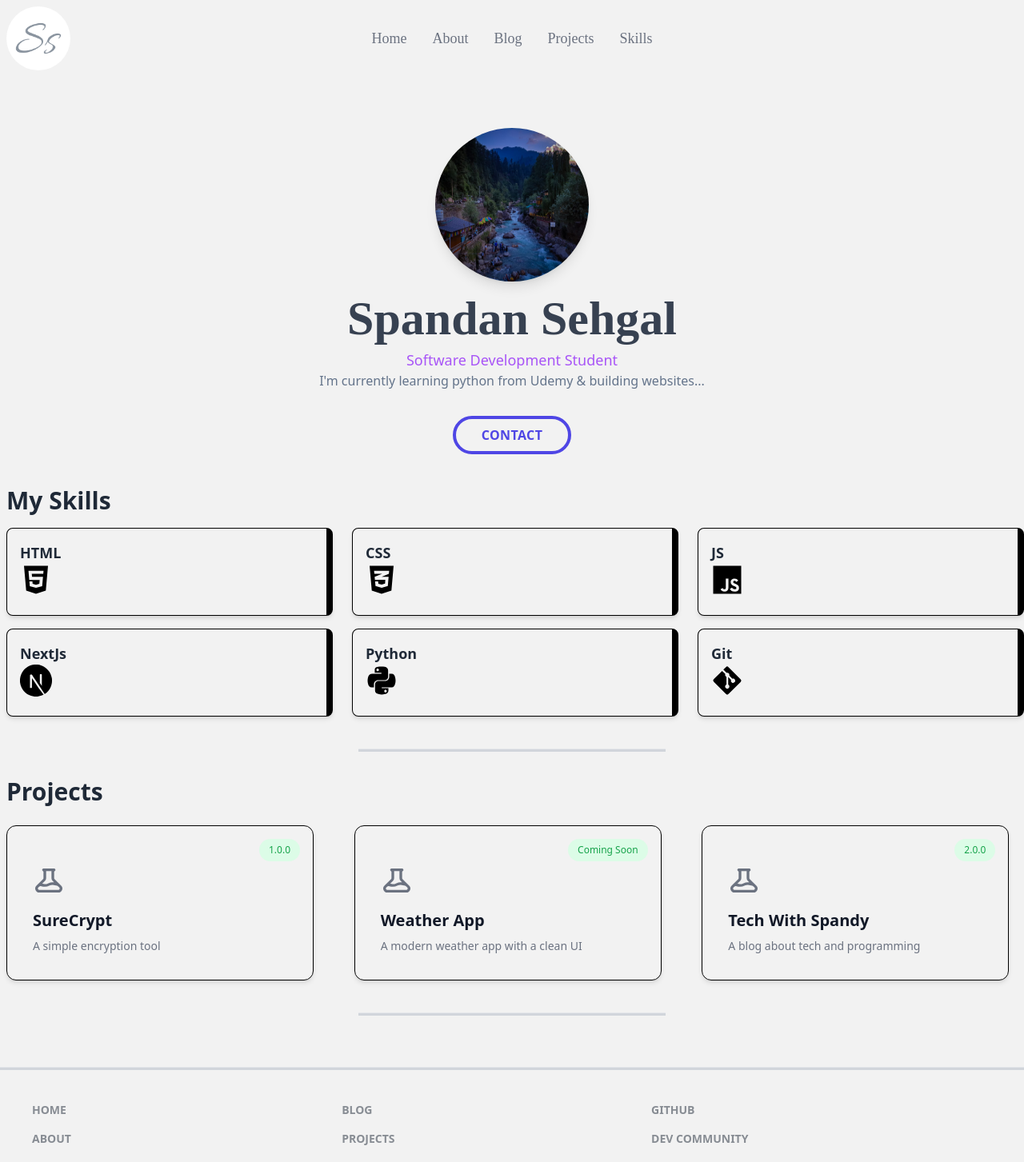
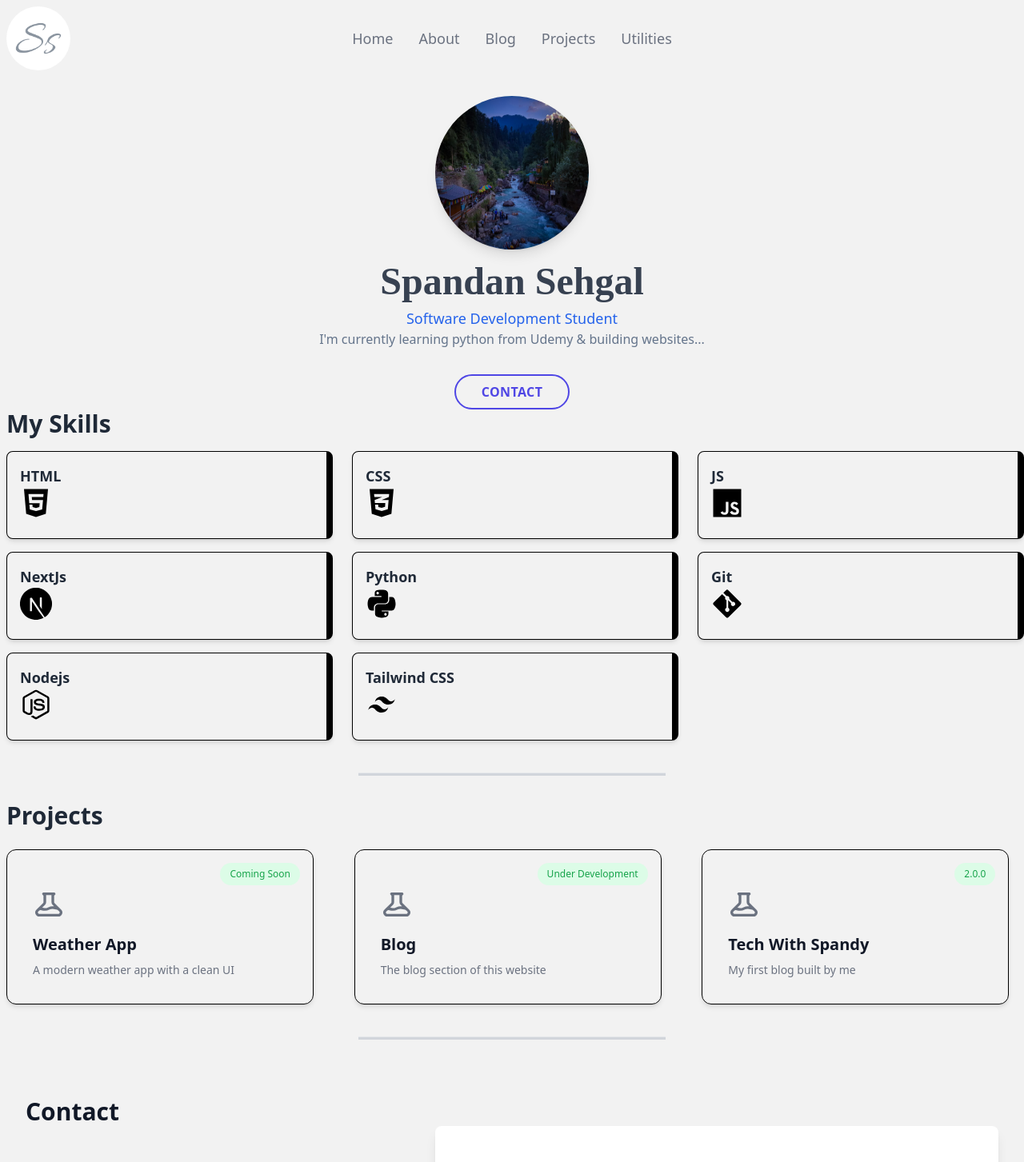
Before and after one commit to sehgalspandan/Span41n, a Next.js app: page / in a window 1280 px wide. Shown: the top 1453 px of the page at 80% size. Built offline with nearby package versions, Linux system fonts and the light colour scheme; a web font is replaced by a local one.

Commit message:
Minor UI improvements.

```diff
--- a/components/contact.js
+++ b/components/contact.js
@@ -1,6 +1,6 @@
 import React, { useRef } from 'react';
 import emailjs from '@emailjs/browser';
-import {motion} from 'framer-motion'
+import { motion } from 'framer-motion'
 
 export const Contact = () => {
   const form = useRef();
@@ -23,30 +23,12 @@ export const Contact = () => {
   };
 
   return (
-    // <motion.div initial={{opacity:0, x:10}}
-    // animate={{opacity:1, x:0}}
-    // transition={{duration:1}}
-    // >
-    //     <div className="flex justify-center mt-10">
-    //         <p className='text-4xl font-bold '>Get in touch ✉</p>
-    //     </div>
-    //     <form ref={form} onSubmit={sendEmail} className="text-gray-700 bg-gray-100 p-6 w-full mx-auto ">
-    //         <label className="block font-bold text-xl mb-2">Name</label>
-    //         <input type="text" name="user_name" className="w-full p-3 rounded-lg border-2 border-gray-300" />
-    //         <label className="block font-bold text-xl mt-6 mb-2">Email</label>
-    //         <input type="email" name="user_email" className="w-full p-3 rounded-lg border-2 border-gray-300" />
-    //         <label className="block font-bold text-xl mt-6 mb-2">Message</label>
-    //         <textarea name="message" className="w-full p-3 rounded-lg border-2 border-gray-300 h-32"></textarea>
-    //         <div className="flex justify-center">
-    //             <input type="submit" value="Send" className="mt-6 py-3 px-6 rounded-xl w-80 hover:bg-gray-800 hover:text-white transition-all ease-in-out hover:cursor-pointer border-gray-800 border-2 text-gray-600 font-bold" />
-    //         </div>
-    //     </form>
-    // </motion.div>
+
     <motion.div
       initial={{ opacity: 0, x: 10 }}
       animate={{ opacity: 1, x: 0 }}
       transition={{ duration: 1 }}>
-<section className="bg-gray-100 mt-2">
+      <section className=" mt-2">
         <div className="mx-auto max-w-screen-xl px-4 py-16 sm:px-6 lg:px-8">
           <h1 className="text-3xl text-gray-900 font-bold">Contact</h1>
 
@@ -56,61 +38,18 @@ transition={{ duration: 1 }}>
                 Got something on your mind? Whether it&apos;s work-related or just a casual chat, I&apos;m all ears. Don&apos;t hesitate to reach out—I&apos;m here to listen. Your thoughts and ideas matter, and I&apos;m ready to engage in conversation. Let&apos;s connect and have a meaningful discussion. Get in touch with me now!
               </p>
               <div className="mt-8">
+
+                <address className="mt-2 text-gray-900 font-semibold not-italic">
+                  My email address:
+                </address>
                 <a href="mailto:spandansehgal@gmail.com" className="text-2xl font-bold text-pink-600">
                   spandansehgal@gmail.com
                 </a>
-          <address className="mt-2 not-italic">
-            Gurugram, Haryana, India
-          </address>
               </div>
             </div>
 
             <div className="rounded-lg bg-white p-8 shadow-lg lg:col-span-3 lg:p-12">
-        {/* <form ref={form} onSubmit={sendEmail} className="space-y-4">
-          <div>
-            <label className="sr-only" htmlFor="name">Name</label>
-            <input
-              className="w-full rounded-lg border-b-2 border-black p-3 text-sm"
-              placeholder="Name"
-              type="text"
-              id="user_name"
-              name="user_name"
-            />
-          </div>
 
-          <div className="grid grid-cols-1 gap-4 sm:grid-cols-2">
-            <div>
-              <label className="sr-only" htmlFor="email">Email</label>
-              <input
-                className="w-full rounded-lg border-b-2 border-black p-3 text-sm"
-                placeholder="Email address"
-                type="email"
-                id="user_email"
-                name="user_email"
-              />
-            </div>
-          </div>
-
-          <div>
-            <label className="sr-only" htmlFor="message">Message</label>
-            <textarea
-              className="w-full rounded-lg border-b-2 border-black p-3 text-sm"
-              placeholder="Message"
-              rows="8"
-              id="message"
-              name="message"
-            ></textarea>
-          </div>
-
-          <div className="mt-4">
-            <button
-              type="submit"
-              className="inline-block w-full rounded-lg bg-black px-5 py-3 font-medium text-white sm:w-auto"
-            >
-              Send Message
-            </button>
-          </div>
-        </form> */}
               <form ref={form} onSubmit={sendEmail} className="space-y-4">
                 <div>
                   <label className="sr-only" htmlFor="name">Name</label>
--- a/components/landing.tsx
+++ b/components/landing.tsx
@@ -18,20 +18,22 @@ export default function Landing() {
 >
 
 <div className="flex items-center justify-center">
-  <div className=" font-semibold text-center p-10 max-w-xl">
+  <div className=" font-semibold text-center  max-w-xl">
     <img
       className="mb-3 w-48 h-48 hover:scale-125 transition-all ease-out rounded-full shadow-lg mx-auto"
       src="/pf.jpeg"
       alt="Spandan"
     />
-    <h1 id='name' className="text-6xl text-gray-700 mt-4 " > Spandan Sehgal </h1>
-    <h3 className="font-medium text-xs md:text-sm mt-2 lg:text-lg text-purple-500 "> Software Development Student </h3>
+    <h1 id='name' className="text-5xl text-gray-700 mt-4 " > Spandan Sehgal </h1>
+    <h3 className="font-medium text-xs md:text-sm mt-2 lg:text-lg text-blue-600 "> Software Development Student </h3>
     <p className="  text-slate-500 dark:text-gray-300 font-medium text-sm md:text-base text-center">
       I&apos;m currently learning python from Udemy & building websites...
     </p>
-    <button   className="border-indigo-600 border-4 px-8 py-2 mt-8 rounded-3xl hover:scale-110 transition-all ease-in-out text-indigo-600 font-semibold uppercase tracking-wide">
-     <a href="mailto:spandansehgal@gmail.com"> Contact </a>
+    <a href="mailto:spandansehgal@gmail.com">
+    <button   className="border-indigo-600 border-2 px-8 py-2 mt-8 rounded-3xl hover:scale-105 transition-all ease-in-out text-indigo-600 font-semibold uppercase tracking-wide">
+     Contact
     </button>
+    </a>
 
   </div>
 
--- a/components/navbar.tsx
+++ b/components/navbar.tsx
@@ -5,7 +5,7 @@ import React from 'react'
 export default function navbar() {
     return (
         <div>
-            <div className="navbar font-comf bg-base-200">
+            <div className="navbar font-sans bg-base-200">
   <div className="navbar-start">
   <img src="/logo/logo-color.png" className='hidden md:block w-20 h-20 rounded-full' alt="" />
 
@@ -17,8 +17,8 @@ export default function navbar() {
       <li><a href='/about' className='text-lg  text-gray-500 hover:text-gray-800 hover:scale-110 transition-all ease-out'>About</a></li>
       <li><a href='/blog' className='text-lg  text-gray-500 hover:text-gray-800 hover:scale-110 transition-all ease-out'>Blog</a></li>
       <li><a href='/projects' className='text-lg  text-gray-500 hover:text-gray-800 hover:scale-110 transition-all ease-out'>Projects</a></li>
-      {/*<li><a href='/utilities' className='text-lg  text-gray-500 hover:text-gray-800 hover:scale-110 transition-all ease-out'>Utilities</a></li>*/}
-      <li><a href='/skills' className='text-lg  text-gray-500 hover:text-gray-800 hover:scale-110 transition-all ease-out'>Skills</a></li>
+      <li><a href='/utils' className='text-lg  text-gray-500 hover:text-gray-800 hover:scale-110 transition-all ease-out'>Utilities</a></li>
+      {/* <li><a href='/skills' className='text-lg  text-gray-500 hover:text-gray-800 hover:scale-110 transition-all ease-out'>Skills</a></li> */}
     </ul>
   </div>
   <div className="navbar-end">
--- a/components/skills.tsx
+++ b/components/skills.tsx
@@ -1,3 +1,4 @@
+
 import React, { Fragment, useEffect } from "react";
 import { useAnimation, motion } from "framer-motion";
 import { useInView } from "react-intersection-observer";
@@ -32,11 +33,11 @@ const Skills = () => {
         initial="hidden"
         variants={divVariants}
         exit={{
-            opacity:0,
-            y:100
-          }}
+          opacity: 0,
+          y: 100
+        }}
       >
-        <div className="ml-2 text-3xl font-bold mb-4">My Skills</div>
+        <div className="ml-2 w-auto  text-3xl font-bold mb-4">My Skills</div>
         <div className="grid gap-4 grid-cols-1 md:grid-cols-2 lg:grid-cols-3">
           {skills.map((skill) => (
             <SkillCard
@@ -51,19 +52,22 @@ const Skills = () => {
   );
 };
 
-const SkillCard = ({ name, icon }: {name:any, icon:any}) => {
+const SkillCard = ({ name, icon }: { name: string; icon: string }) => {
   return (
-    <div
-      className={`ml-2 rounded-lg shadow-md p-4 hover:scale-90 hover:shadow-xl border-r-8 border-black border-y border-x transition duration-300`}
-    >
+    <div className="ml-2 rounded-lg shadow-md p-4 hover:scale-90 hover:cursor-pointer hover:bg-gray-200 hover:shadow-xl border-r-8 border-black border-y border-x transition duration-300">
       <div className="text-lg font-bold mb-2">
         {name}{" "}
         {icon && (
-          <Image src={icon} className="w-10 h-10" alt="Skill" width="100" height="100" />
+          <Image
+            src={icon}
+            className="w-10 h-10"
+            alt="Skill"
+            width="100"
+            height="100"
+          />
         )}
       </div>
       <div className="text-gray-600" />
-
     </div>
   );
 };
@@ -93,6 +97,14 @@ const skills = [
     name: "Git",
     icon: "/git.svg",
   },
+  {
+    name: "Nodejs",
+    icon: "/nodejs.svg"
+  },
+  {
+    name: "Tailwind CSS",
+    icon: "/tailwindcss.svg"
+  }
 ];
 
 export default Skills;
--- a/pages/index.tsx
+++ b/pages/index.tsx
@@ -32,6 +32,7 @@ export default function Home() {
           <center>
               <hr className="h-1 mt-10 w-96 bg-gray-300"></hr>
   </center>*/}
+  <Contact></Contact>
   </Layout>
 
 
--- /dev/null
+++ b/pages/utils.tsx
@@ -0,0 +1,20 @@
+import React from "react";
+import Head from "next/head";
+import Layout from "../components/layout";
+import {motion} from "framer-motion";
+
+export default function Projects() {
+    return (
+        <Layout>
+            <Head>
+                <title>Utilities</title>
+                <meta name="description" content="My Projects" />
+                <link rel="icon" href="/logo/logo-color.png" />
+            </Head>
+            <div className="flex flex-col items-center justify-center h-screen">
+                <h1 className="text-5xl font-bold">Utilities</h1>
+                <p className="text-2xl font-bold">Here are some of the tools/softwares that I use frequently</p>
+            </div>
+        </Layout>
+    )
+}
--- a/public/projects.json
+++ b/public/projects.json
@@ -1,24 +1,26 @@
 
 [
+
   {
-  "id": 1,
-  "title": "SureCrypt",
-  "description": "A simple encryption tool",
-  "link" : "https://surecrypt.com",
-    "version":"1.0.0"
-  },
-  {
-    "id": 2,
+    "id": 1,
     "title": "Weather App",
     "description": "A modern weather app with a clean UI",
     "link": "#",
     "version": "Coming Soon"
   },
   {
-    "id": 3,
-    "title": "Tech With Spandy",
-    "description": "A blog about tech and programming",
-    "link": "https://techwithspandy.tk",
-    "version": "2.0.0"
+    "id": 2,
+    "title": "Blog",
+    "description": "The blog section of this website",
+    "link": "/blog",
+    "version": "Under Development"
+  },
+
+  {
+    "id":3,
+    "title":"Tech With Spandy",
+    "description":"My first blog built by me",
+    "link":"https://techwithspandy.vercel.app",
+    "version":"2.0.0"
   }
 ]
```
Also changed, not shown: public/nodejs.svg (added), public/tailwindcss.svg (added). Lines whose indentation alone changed are shown as unchanged.
